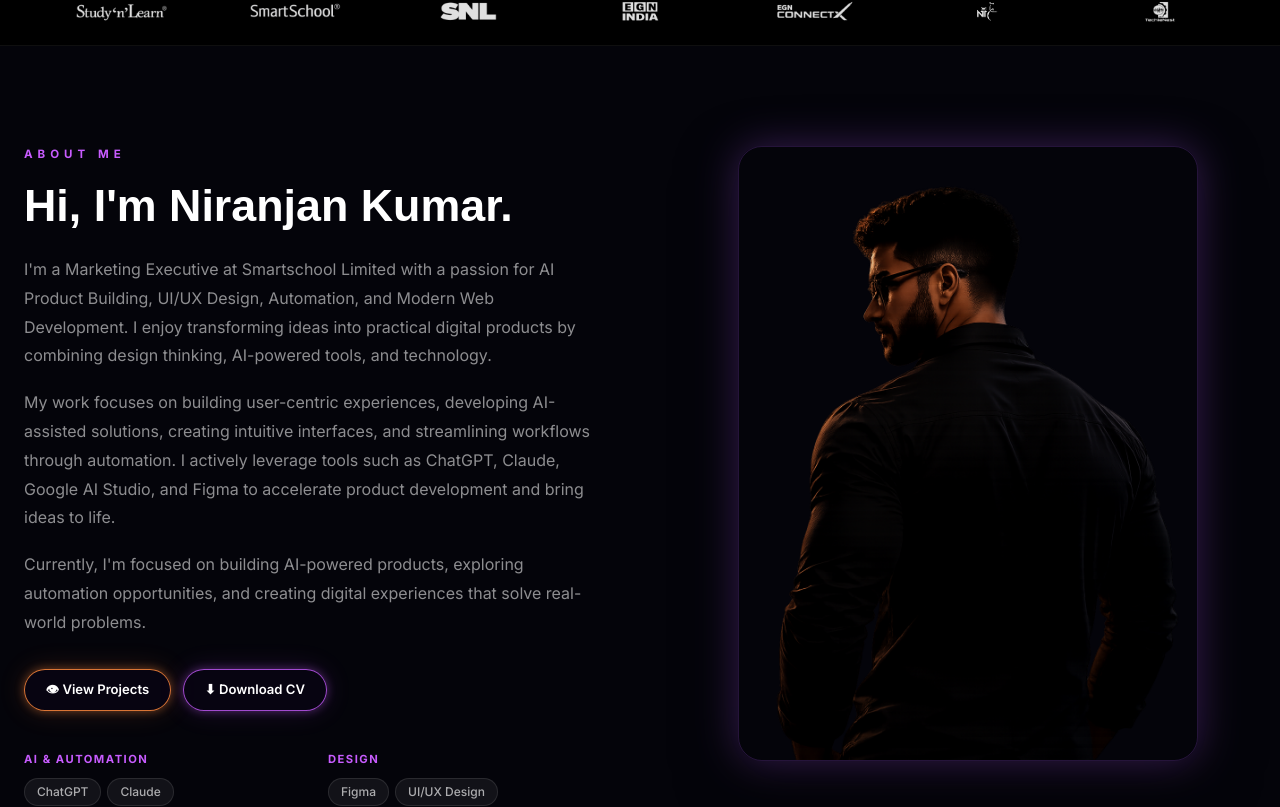
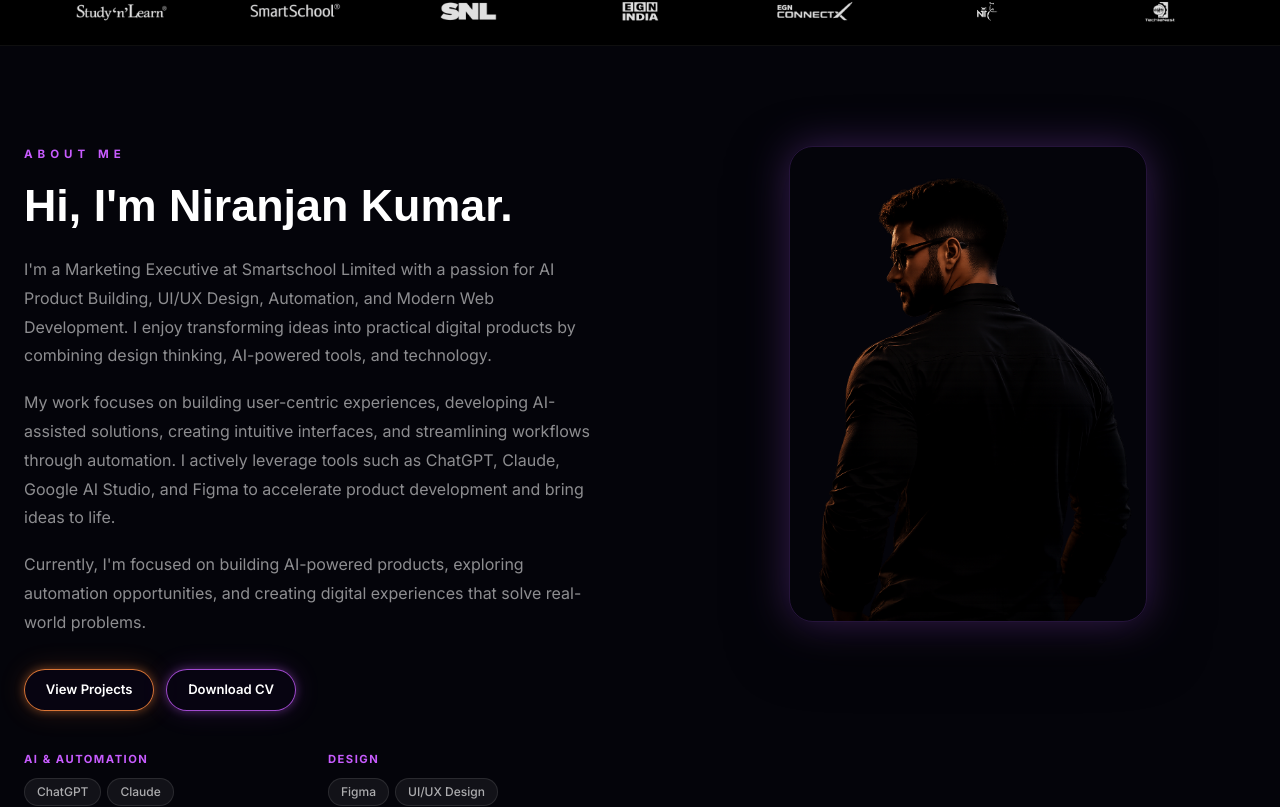
Before and after one commit to niranjan910/niranjan910, a Next.js app: page / in a window 1280 px wide. Shown: the part 1213-2020 px from the top of the page. Built offline with nearby package versions, Linux system fonts and the light colour scheme; a web font is replaced by a local one.

Commit message:
About: smaller image, scroll animations, sticky image

```diff
--- a/src/components/sections/AboutSection.tsx
+++ b/src/components/sections/AboutSection.tsx
@@ -1,5 +1,6 @@
 "use client";
 import Link from "next/link";
+import { motion } from "framer-motion";
 
 const skills = [
   { heading:"AI & Automation", items:["ChatGPT","Claude","Google AI Studio","AI Workflow Design"] },
@@ -8,39 +9,45 @@ const skills = [
   { heading:"Data & Analytics", items:["Python","SQL","Power BI","Tableau"] },
 ];
 
+const fade  = (delay=0) => ({ initial:{opacity:0,y:28}, whileInView:{opacity:1,y:0}, viewport:{once:true,amount:0.2}, transition:{duration:0.7,delay,ease:[0.22,1,0.36,1] as [number,number,number,number]} });
+const slideL = (delay=0) => ({ initial:{opacity:0,x:-40}, whileInView:{opacity:1,x:0}, viewport:{once:true,amount:0.2}, transition:{duration:0.8,delay,ease:[0.22,1,0.36,1] as [number,number,number,number]} });
+const slideR = (delay=0) => ({ initial:{opacity:0,x:40,scale:0.96}, whileInView:{opacity:1,x:0,scale:1}, viewport:{once:true,amount:0.2}, transition:{duration:0.9,delay,ease:[0.22,1,0.36,1] as [number,number,number,number]} });
+
 export default function AboutSection() {
   return (
     <section id="about" style={{background:"#04040a",padding:"100px 0",position:"relative",zIndex:10}}>
       <div style={{maxWidth:"1500px",margin:"0 auto",display:"grid",gridTemplateColumns:"1fr 1fr",gap:"5rem",alignItems:"start",padding:"0 24px"}}>
 
-        {/* ── Left: text ── */}
+        {/* ── Left: text scrolls ── */}
         <div>
-          <p style={{fontFamily:"Inter,sans-serif",fontSize:"0.72rem",fontWeight:700,letterSpacing:"5px",color:"#C85CFF",marginBottom:"16px",textTransform:"uppercase"}}>ABOUT ME</p>
-          <h2 style={{fontFamily:"Satoshi,sans-serif",fontWeight:800,color:"#fff",fontSize:"clamp(2rem,3.5vw,3rem)",lineHeight:1.15,marginBottom:"24px"}}>
+          <motion.p {...fade(0)} style={{fontFamily:"Inter,sans-serif",fontSize:"0.72rem",fontWeight:700,letterSpacing:"5px",color:"#C85CFF",marginBottom:"16px",textTransform:"uppercase"}}>ABOUT ME</motion.p>
+
+          <motion.h2 {...slideL(0.1)} style={{fontFamily:"Satoshi,sans-serif",fontWeight:800,color:"#fff",fontSize:"clamp(2rem,3.5vw,3rem)",lineHeight:1.15,marginBottom:"24px"}}>
             Hi, I&apos;m Niranjan Kumar.
-          </h2>
-          <p style={{fontFamily:"Inter,sans-serif",fontSize:"1rem",lineHeight:1.8,color:"rgba(255,255,255,0.55)",marginBottom:"18px"}}>
+          </motion.h2>
+
+          <motion.p {...fade(0.15)} style={{fontFamily:"Inter,sans-serif",fontSize:"1rem",lineHeight:1.8,color:"rgba(255,255,255,0.55)",marginBottom:"18px"}}>
             I&apos;m a Marketing Executive at Smartschool Limited with a passion for AI Product Building, UI/UX Design, Automation, and Modern Web Development. I enjoy transforming ideas into practical digital products by combining design thinking, AI-powered tools, and technology.
-          </p>
-          <p style={{fontFamily:"Inter,sans-serif",fontSize:"1rem",lineHeight:1.8,color:"rgba(255,255,255,0.55)",marginBottom:"18px"}}>
+          </motion.p>
+
+          <motion.p {...fade(0.2)} style={{fontFamily:"Inter,sans-serif",fontSize:"1rem",lineHeight:1.8,color:"rgba(255,255,255,0.55)",marginBottom:"18px"}}>
             My work focuses on building user-centric experiences, developing AI-assisted solutions, creating intuitive interfaces, and streamlining workflows through automation. I actively leverage tools such as ChatGPT, Claude, Google AI Studio, and Figma to accelerate product development and bring ideas to life.
-          </p>
-          <p style={{fontFamily:"Inter,sans-serif",fontSize:"1rem",lineHeight:1.8,color:"rgba(255,255,255,0.55)",marginBottom:"32px"}}>
+          </motion.p>
+
+          <motion.p {...fade(0.25)} style={{fontFamily:"Inter,sans-serif",fontSize:"1rem",lineHeight:1.8,color:"rgba(255,255,255,0.55)",marginBottom:"32px"}}>
             Currently, I&apos;m focused on building AI-powered products, exploring automation opportunities, and creating digital experiences that solve real-world problems.
-          </p>
+          </motion.p>
 
-          {/* CTA buttons */}
-          <div style={{display:"flex",gap:"12px",flexWrap:"wrap",marginBottom:"40px"}}>
+          <motion.div {...fade(0.3)} style={{display:"flex",gap:"12px",flexWrap:"wrap",marginBottom:"40px"}}>
             <Link href="/projects" className="btn-primary" style={{display:"inline-flex",alignItems:"center",gap:"8px",padding:"0.65rem 1.3rem",borderRadius:"99px",fontSize:"0.82rem",fontWeight:600,textDecoration:"none"}}>
-              👁 View Projects
+              View Projects
             </Link>
             <a href="/resume.pdf" download className="btn-ghost" style={{display:"inline-flex",alignItems:"center",gap:"8px",padding:"0.65rem 1.3rem",borderRadius:"99px",fontSize:"0.82rem",fontWeight:600,textDecoration:"none"}}>
-              ⬇ Download CV
+              Download CV
             </a>
-          </div>
+          </motion.div>
 
-          {/* Skills grid */}
-          <div style={{display:"grid",gridTemplateColumns:"1fr 1fr",gap:"1.5rem 2rem"}}>
+          <motion.div {...fade(0.35)} style={{display:"grid",gridTemplateColumns:"1fr 1fr",gap:"1.5rem 2rem"}}>
             {skills.map(g=>(
               <div key={g.heading}>
                 <p style={{fontFamily:"Inter,sans-serif",fontSize:"0.7rem",fontWeight:700,letterSpacing:"1.5px",textTransform:"uppercase",color:"#C85CFF",marginBottom:"10px"}}>{g.heading}</p>
@@ -51,19 +58,19 @@ export default function AboutSection() {
                 </div>
               </div>
             ))}
-          </div>
+          </motion.div>
         </div>
 
-        {/* ── Right: image ── */}
-        <div style={{position:"sticky",top:"100px",display:"flex",flexDirection:"column",alignItems:"center",gap:"20px"}}>
-          <div style={{
-            width:"80%",aspectRatio:"3/4",borderRadius:"24px",overflow:"hidden",position:"relative",
+        {/* ── Right: image stays sticky ── */}
+        <div style={{position:"sticky",top:"100px",display:"flex",flexDirection:"column",alignItems:"center"}}>
+          <motion.div {...slideR(0.2)} style={{
+            width:"62%",aspectRatio:"3/4",borderRadius:"24px",overflow:"hidden",position:"relative",
             boxShadow:"0 0 40px rgba(168,85,247,0.3),0 20px 60px rgba(0,0,0,0.5)",
             border:"1px solid rgba(168,85,247,0.2)",
           }}>
             {/* eslint-disable-next-line @next/next/no-img-element */}
             <img src="/images/Home_page_01.png" alt="Niranjan Kumar" style={{width:"100%",height:"100%",objectFit:"cover",objectPosition:"center"}}/>
-          </div>
+          </motion.div>
         </div>
 
       </div>
```
